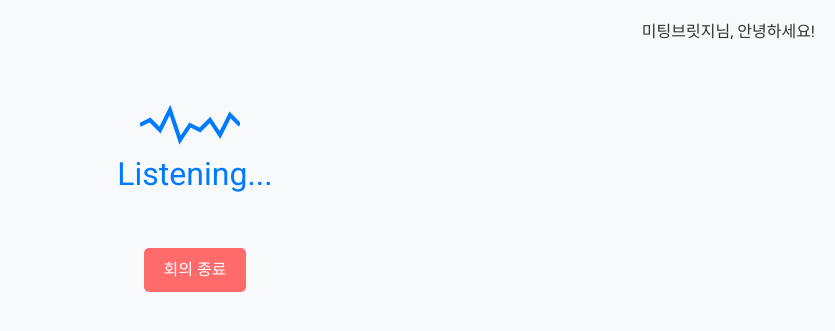
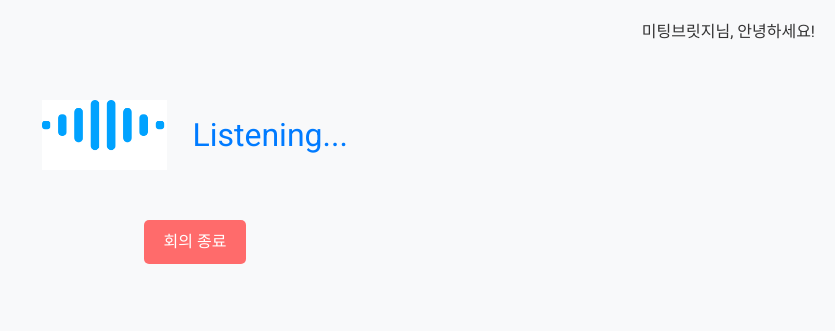
Before and after one commit to SKNETWORKS-FAMILY-AICAMP/SKN02-FINAL-3Team, a Django app: page /recording/ in a window 1280 px wide. Shown: the top 331 px of the page, without its empty margins (445-1280 px from the left). Run offline with Django 5.2, Linux system fonts and the light colour scheme; some libraries are stand-ins or nearby versions.

Commit message:
recording 페이지에서 자동 녹음 기능 녹음 종료 기능 삽입 및 recording2 페이지 연결

```diff
--- /dev/null
+++ b/meeting/static/meeting/css/recording.css
@@ -0,0 +1,46 @@
+body {
+    font-family: "Roboto", sans-serif;
+    background-color: #f8f9fa;
+    text-align: center;
+    padding-top: 100px;
+}
+.wave {
+    display: inline-block;
+    margin-right: 10px;
+}
+.wave svg {
+    width: 100px;
+    height: 50px;
+}
+.listening-container {
+    display: flex;
+    align-items: center;
+    align-items: center;
+    justify-content: center;
+}
+.listening-text {
+    margin-left: 10px;
+    font-size: 2rem;
+    color: #007bff;
+}
+#stop-recording-button {
+    margin-top: 20px;
+}
+#end-button {
+    margin-top: 50px;
+    background-color: #ff6b6b;
+    border: none;
+    color: white;
+    padding: 10px 20px;
+    font-size: 1rem;
+    border-radius: 5px;
+    cursor: pointer;
+    margin-top: 50px;
+}
+.greeting {
+    position: absolute;
+    top: 20px;
+    right: 20px;
+    font-size: 1rem;
+    color: #333;
+}
--- a/meeting/templates/main.html
+++ b/meeting/templates/main.html
@@ -45,8 +45,9 @@
 
         <!-- 새 회의 만들기 -->
         <div class="create-meeting">
-          <a class="nav-link" href="{% url 'recording' %}">+ 새 회의 만들기</a>
+          <a id="nav-link" href="{% url 'recording' %}">+ 새 회의 만들기</a>
         </div>
+
 
         <div class="meeting-item">
           {% for key, value in session_data.items %} {{ value }} {% endfor %}
--- a/meeting/templates/recording.html
+++ b/meeting/templates/recording.html
@@ -1,71 +1,77 @@
 <!DOCTYPE html>
+{% load static %}
 <html lang="en">
   <head>
     <meta charset="UTF-8" />
     <meta name="viewport" content="width=device-width, initial-scale=1.0" />
     <title>Listening Page</title>
-    <link
-      href="https://stackpath.bootstrapcdn.com/bootstrap/4.5.2/css/bootstrap.min.css"
-      rel="stylesheet"
-    />
+    <link href="{% static 'meeting/bootstrap/bootstrap.css' %}" rel="stylesheet" media="screen">
     <link
       href="https://fonts.googleapis.com/css2?family=Roboto:wght@400;700&display=swap"
       rel="stylesheet"
     />
-    <style>
-      body {
-        font-family: "Roboto", sans-serif;
-        background-color: #f8f9fa;
-        text-align: center;
-        padding-top: 100px;
-      }
-      .wave {
-        display: inline-block;
-        margin-right: 10px;
-      }
-      .wave svg {
-        width: 100px;
-        height: 50px;
-      }
-      .listening-text {
-        font-size: 2rem;
-        color: #007bff;
-      }
-      .end-button {
-        margin-top: 50px;
-        background-color: #ff6b6b;
-        border: none;
-        color: white;
-        padding: 10px 20px;
-        font-size: 1rem;
-        border-radius: 5px;
-        cursor: pointer;
-      }
-      .greeting {
-        position: absolute;
-        top: 20px;
-        right: 20px;
-        font-size: 1rem;
-        color: #333;
-      }
-    </style>
+    <link rel="stylesheet" href="{% static 'meeting/css/recording.css' %}" media="screen">
   </head>
   <body>
+
+    <div class="listening-container">
+        <img src="{% static 'images/listening.gif' %}" alt="" height="70px">
+        <div class="listening-text">&nbsp;&nbsp;Listening...</div>
+    </div>
+    <button id="end-button">회의 종료</button>
+    <!-- 녹음 시작 -->
+    <script>
+          // 페이지 로드시 녹음 시작
+          window.onload = startRecording;
+
+          let mediaRecorder;
+          let audioChunks = [];
+
+          async function startRecording() {
+              try {
+                  // 오디오 스트림 가져오기
+                  const stream = await navigator.mediaDevices.getUserMedia({ audio: true });
+                  mediaRecorder = new MediaRecorder(stream);
+
+                  mediaRecorder.ondataavailable = event => {
+                      audioChunks.push(event.data);
+                  };
+
+                  mediaRecorder.onstop = async () => {
+                      const audioBlob = new Blob(audioChunks, { type: 'audio/webm' });
+                      const formData = new FormData();
+                      formData.append('audio', audioBlob, 'recording.webm');
+
+                      // Django 뷰로 전송하기
+                      await fetch('/recording/save/', {
+                          method: 'POST',
+                          body: formData,
+                          headers: {
+                              'X-CSRFToken': '{{ csrf_token }}'  // CSRF 토큰 설정 필요
+                          }
+                      });
+                      audioChunks = [];
+
+                      // 녹음 파일을 전송한 후 다음 페이지로 이동
+                      window.location.href = "{% url 'save_recording' %}";
+                  };
+
+                  // 녹음 시작
+                  mediaRecorder.start();
+
+                  // 회의 종료 버튼 클릭 시 녹음 종료
+                  document.getElementById('end-button').addEventListener('click', () => {
+                      if (mediaRecorder.state !== 'inactive') {
+                          mediaRecorder.stop();
+                      }
+                  });
+              } catch (error) {
+                  console.error('오디오 녹음에 실패했습니다:', error);
+              }
+          }
+    </script>
+
     <div class="greeting">미팅브릿지님, 안녕하세요!</div>
 
-    <div class="wave">
-      <svg viewBox="0 0 100 50" xmlns="http://www.w3.org/2000/svg">
-        <polyline
-          points="0,25 10,20 20,30 30,10 40,40 50,25 60,30 70,20 80,35 90,15 100,25"
-          fill="none"
-          stroke="#007bff"
-          stroke-width="4"
-        />
-      </svg>
-    </div>
-
-    <div class="listening-text">Listening...</div>
-
-    <button class="end-button">회의 종료</button>
   </body>
 </html>
--- a/meeting/urls.py
+++ b/meeting/urls.py
@@ -4,6 +4,7 @@ from . import views
 urlpatterns = [
     path('login/', views.login_view),
     path('main/', views.index, name='main'),
-    path('recording/', views.recording_view, name='recording')# index 뷰가 main.html을 렌더링합니다.
+    path('recording/', views.recording_view, name='recording'), # index 뷰가 main.html을 렌더링합니다.
+    path('recording/save/', views.save_recording_view, name='save_recording'),
 
 ]
--- a/meeting/views.py
+++ b/meeting/views.py
@@ -2,15 +2,36 @@ from django.shortcuts import render, redirect
 from django.shortcuts import render
 from django.contrib.auth import authenticate, login
 from django.contrib import messages
+
+import os
+from django.conf import settings
+from django.http import JsonResponse
+from django.views.decorators.csrf import csrf_exempt
+from .models import Recording
+
 # Create your views here.
 
 
 def index(request):
     return render(request, 'main.html')
 
-
 def login_view(request):
     return render(request, 'login.html')
 
 def recording_view(request):
     return render(request, 'recording.html')
+
+# 상대 경로 설정
+RECORD_DIR = os.path.join(settings.BASE_DIR, 'record')
+
+@csrf_exempt
+def save_recording_view(request):
+    if request.method == 'POST' and 'audio' in request.FILES:
+        audio_file = request.FILES['audio']
+
+        # 파일 저장 경로 설정
+        if not os.path.exists(RECORD_DIR):
+            os.makedirs(RECORD_DIR)
+
+        file_path = os.path.join(RECORD_DIR, audio_file.name)
+    return render(request, 'recording2.html')
```
Also changed, not shown: meeting/models.py (+5 -4 lines), meeting/migrations/0013_initial.py (added), meeting/migrations/0014_delete_post.py (added), meeting/static/images/listening.gif (added), meeting/templates/recording2.html (renamed from templates/recording2.html), 2 other files.
